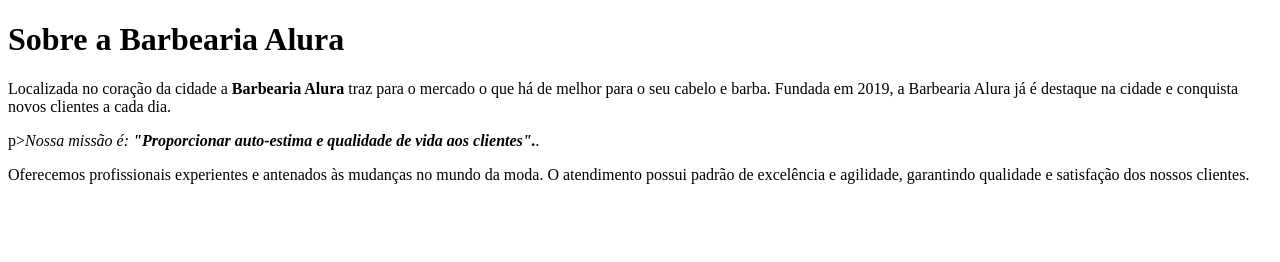
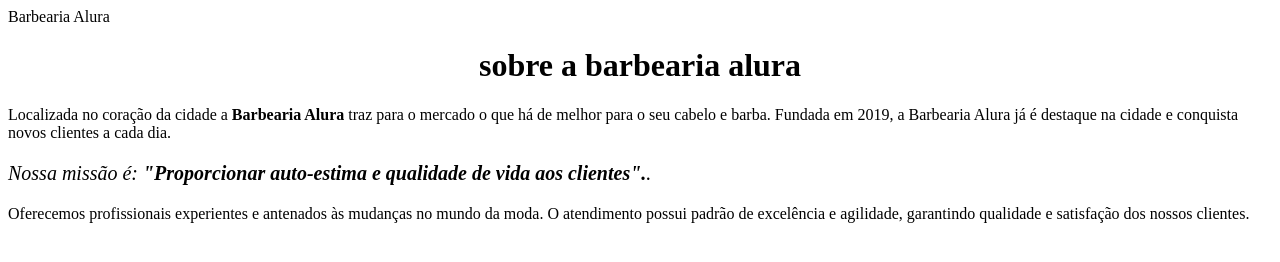
Before and after one commit to 12-Geokamoto/Barbearia-Alura, a plain HTML site: page index.html in a window 1280 px wide. Drawn offline with Linux system fonts and the light colour scheme.

Commit message:
Add files via upload

```diff
--- a/index.html
+++ b/index.html
@@ -1,10 +1,17 @@
 <!DOCTYPE html>
-<html>
-    <h1>Sobre a Barbearia Alura</h1>
+<html lang=pt-br">
+    <head>
+        <meta charset="UTF-8">
+        <litle>Barbearia Alura</litle>
+    </head>
 
-    <p>Localizada no coração da cidade a <strong>Barbearia Alura</strong> traz para o mercado o que há de melhor para o seu cabelo e barba. Fundada em 2019, a Barbearia Alura já é destaque na cidade e conquista novos clientes a cada dia.</p>
+    <body>
+        <h1 style="text-align: center">sobre a barbearia alura</h1>
 
-    p><em>Nossa missão é: <strong>"Proporcionar auto-estima e qualidade de vida aos clientes".</strong>.</em></p>
+        <p style="text-aling: center">Localizada no coração da cidade a <strong>Barbearia Alura</strong> traz para o mercado o que há de melhor para o seu cabelo e barba. Fundada em 2019, a Barbearia Alura já é destaque na cidade e conquista novos clientes a cada dia.</p>
 
-    <p>Oferecemos profissionais experientes e antenados às mudanças no mundo da moda. O atendimento possui padrão de excelência e agilidade, garantindo qualidade e satisfação dos nossos clientes.</p>
+         <p style="font-size: 20px;text-aling: center"><em>Nossa missão é: <strong>"Proporcionar auto-estima e qualidade de vida aos clientes".</strong>.</em></p>
+
+         <p style="text-aling: center">Oferecemos profissionais experientes e antenados às mudanças no mundo da moda. O atendimento possui padrão de excelência e agilidade, garantindo qualidade e satisfação dos nossos clientes.</p>
+    </body>
 </html>
```
